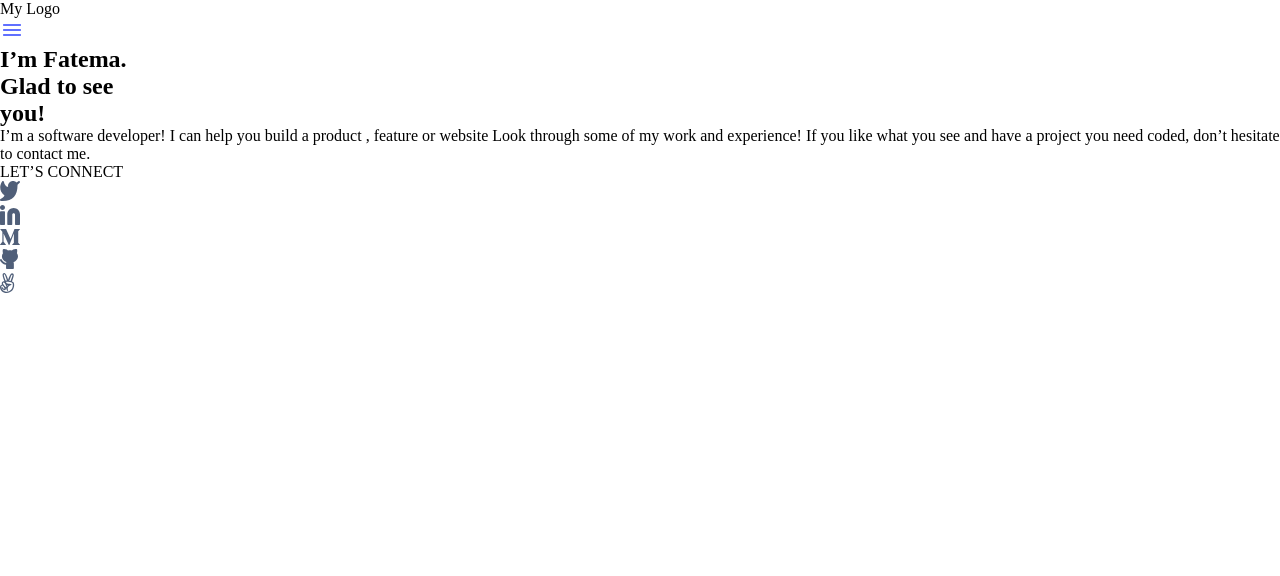
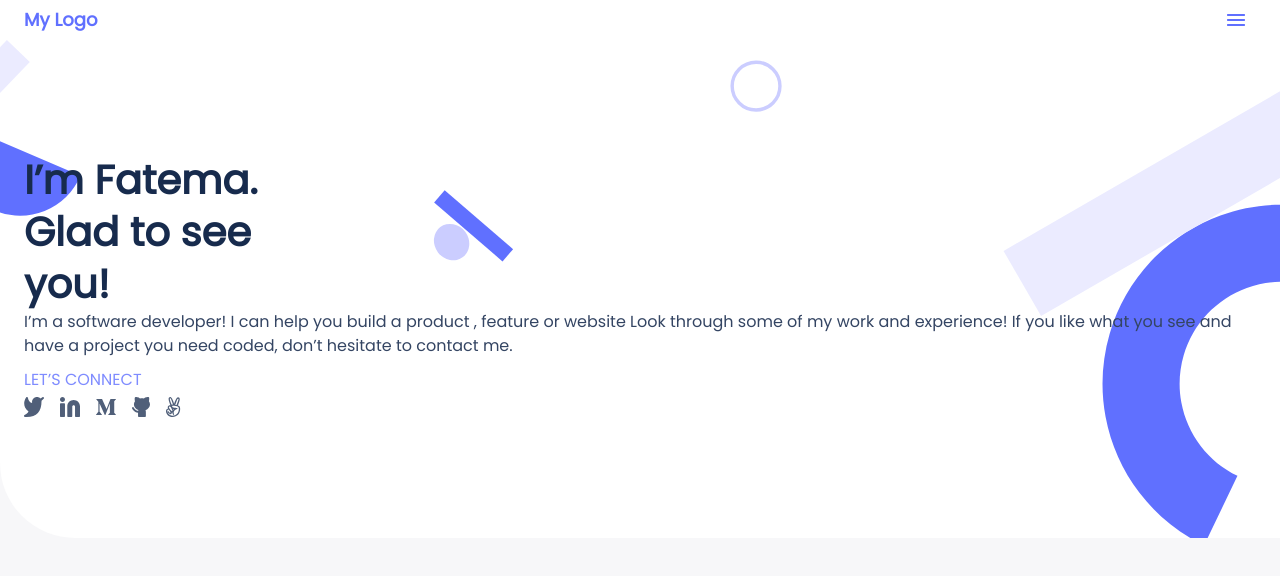
Before and after one commit to 78fatemanazari/Portfolio, a plain HTML site: page index.html in a window 1280 px wide. Drawn offline with Linux system fonts and the light colour scheme.

Commit message:
Add styles for header and headline section

```diff
--- a/style.css
+++ b/style.css
@@ -1,7 +1,89 @@
-@import url('https://fonts.googleapis.com/css2?family=Poppins:wght@200&display=swap');
+@import url("https://fonts.googleapis.com/css2?family=Poppins:wght@300;400,500,700&display=swap");
 
 * {
     margin: 0;
     padding: 0;
     box-sizing: border-box;
 }
+
+body{
+    background: var(--neutrals-n-10, #f7f7f9);
+    font-family: 'Poppins', "Open Sans", sans-serif;
+    display: flex;
+    flex-direction: column;
+}
+
+.header{
+    width: 100%;
+    background: #fff;
+}
+
+.navbar{
+    display: flex;
+    justify-content: space-between;
+    align-items: center;
+}
+
+.logo p{
+    color: var(--primary-b-400, #6070FF);
+    font-size: 18px;
+    font-weight: 700;
+    line-height: 20px;
+    text-align: center;
+    margin-left: 12px;
+    padding: 10px 12px;
+}
+
+.menu-icon img{
+    margin-right: 24px;
+    padding: 8px;
+    vertical-align: middle;
+}
+
+.headline-container{
+    background: #fff;
+    background-image: url(./images/header-shapes\ mobile@2x.svg);
+    background-repeat: no-repeat;
+    background-size: cover;
+    gap: 0.75rem;
+    border-radius: 0 0 0 75px;
+
+}
+
+.headline-heading h1{
+    color: var(--neutrals-n-800, #172B4D);
+    font-size: 40px;
+    font-weight: 700;
+    line-height: 52px;
+    margin-left: 24px;
+    margin-top: 114px;
+}
+
+.headline-para p{
+    color: var(--neutrals-n-600, #344563);
+    font-size: 16px;
+    line-height: 24px;
+    margin-left: 24px;
+    margin-right: 24px;
+    margin-bottom: 10px;
+}
+
+.headline-link p{
+    color: var(--primary-b-300, #7F8CFF);
+    font-size: 16px;
+    font-weight: 500;
+    line-height: 24px;
+    margin-left: 24px;
+}
+
+.social-icons ul{
+    display: flex;
+    margin-left: 24px;
+    gap: 1rem;
+    margin-top: 5px;
+    margin-bottom: 114px;
+}
+
+.social-icons ul li{
+    list-style: none;
+}
```
